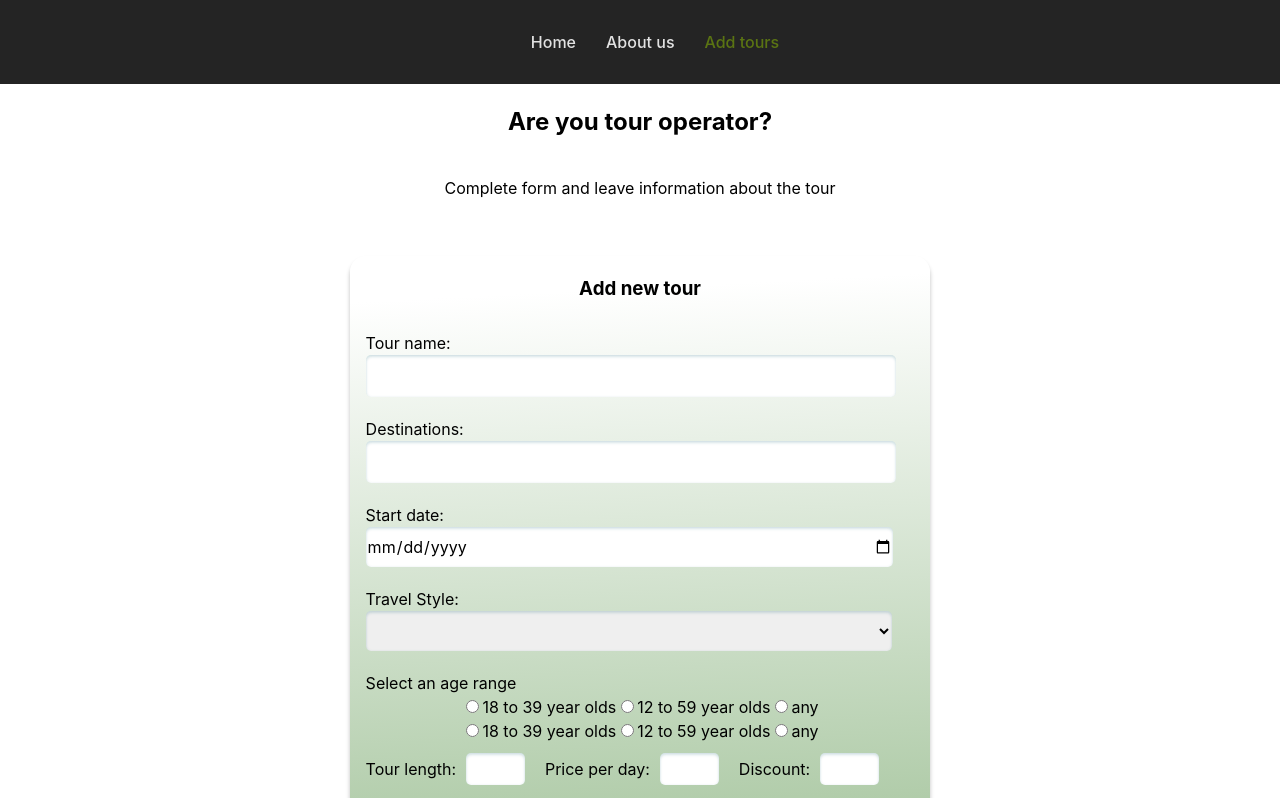
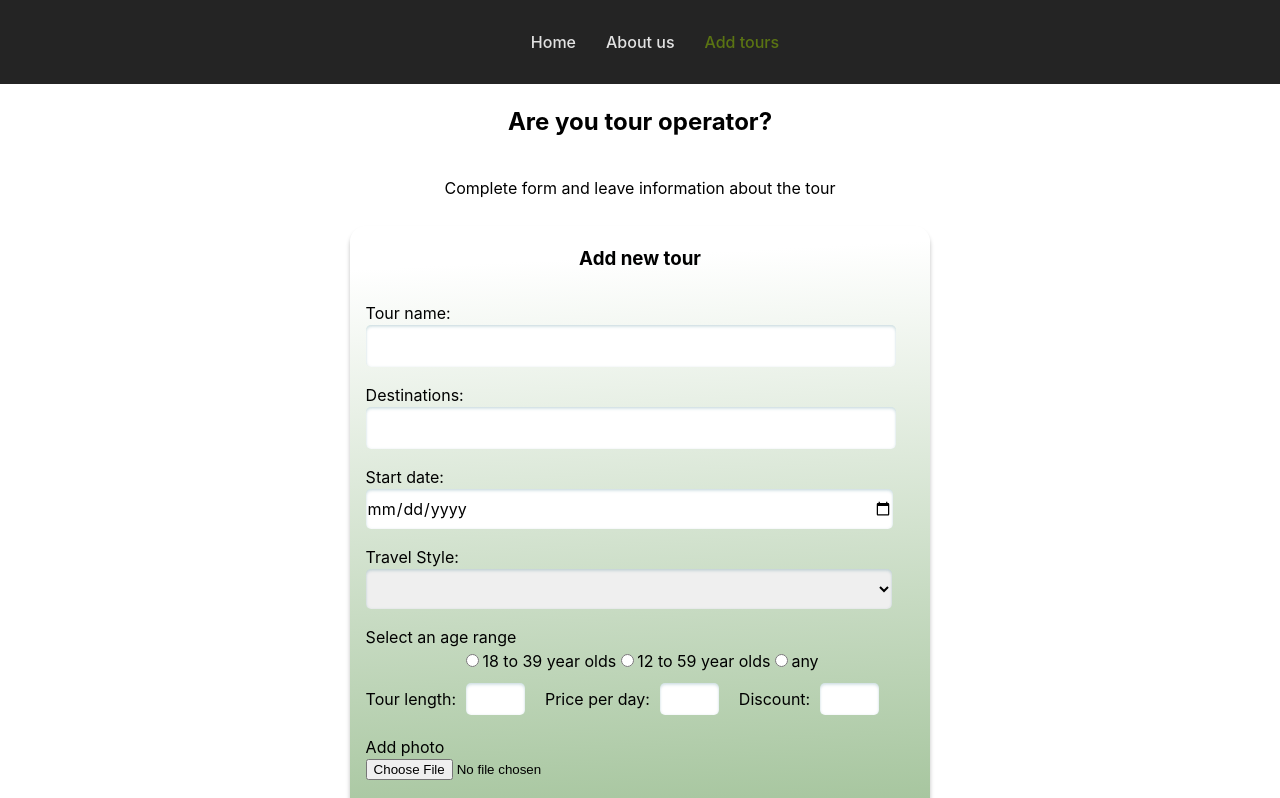
Before and after one commit to ElizabethT7/React-RSSchool, a React (Vite) app in the folder components/: page /tours in a window 1280 px wide. Shown: the top 798 px of the page. Built offline with nearby package versions, Linux system fonts and the light colour scheme.

Commit message:
refactor: add fornValue interfase

```diff
--- a/components/src/components/Form/Form.module.css
+++ b/components/src/components/Form/Form.module.css
@@ -22,7 +22,7 @@ label {
   font-weight: 400;
   font-size: 16px;
   line-height: 20px;
-  margin-bottom: 20px;
+  margin-bottom: 16px;
 }
 
 .check {
--- a/components/src/components/Form/Form.tsx
+++ b/components/src/components/Form/Form.tsx
@@ -1,41 +1,41 @@
 import React, { Component } from 'react';
 import styles from './Form.module.css';
-import { FormProps, StateInterface } from './types';
-import RadioButtons from './RadioButtons';
+import { FormProps, FormValueInterface, StateInterface } from './types';
+//import RadioButtons from './RadioButtons';
 
-class Form /*<FormValueInterface>*/ extends Component<FormProps, StateInterface> {
-  //object: FormValueInterface;
-  tourName: React.RefObject<HTMLInputElement>;
-  startDate: React.RefObject<HTMLInputElement>;
-  travelStyle: React.RefObject<HTMLSelectElement>;
-  age: React.RefObject<HTMLSelectElement>;
-  img: React.RefObject<HTMLInputElement>;
-  imgUrl!: string;
+class Form extends Component<FormProps, StateInterface> {
+  object: FormValueInterface;
   file!: Blob;
-  destinations: React.RefObject<HTMLInputElement>;
-  tourLength: React.RefObject<HTMLInputElement>;
-  pricePerDay: React.RefObject<HTMLInputElement>;
-  discount: React.RefObject<HTMLInputElement>;
   checked!: string;
-  agree: React.RefObject<HTMLInputElement>;
   constructor(props: FormProps) {
     super(props);
     this.state = {
       selectedOption: '',
       imagePreviewUrl: '',
     };
+    this.object = {
+      tourName: React.createRef(),
+      startDate: React.createRef(),
+      travelStyle: React.createRef(),
+      age: React.createRef(),
+      img: React.createRef(),
+      destinations: React.createRef(),
+      tourLength: React.createRef(),
+      pricePerDay: React.createRef(),
+      discount: React.createRef(),
+      agree: React.createRef(),
+      imgUrl: '',
+    };
     this.handleSubmit = this.handleSubmit.bind(this);
     this.onChangeValue = this.onChangeValue.bind(this);
-    this.tourName = React.createRef();
-    this.startDate = React.createRef();
-    this.travelStyle = React.createRef();
-    this.age = React.createRef();
-    this.img = React.createRef();
-    this.destinations = React.createRef();
-    this.tourLength = React.createRef();
-    this.pricePerDay = React.createRef();
-    this.discount = React.createRef();
-    this.agree = React.createRef();
+    //this.onChange = this.onChange.bind(this);
+    /*for (let key in this.object) {
+      [key] = React.createRef();
+    }*/
+    /*Object.keys(this.object).map((element: any) => {
+      element = React.createRef();
+      console.log(element);
+    });*/
   }
 
   onChangeValue(e: React.FormEvent) {
@@ -44,17 +44,17 @@ class Form /*<FormValueInterface>*/ extends Component<FormProps, StateInterface>
     });
   }
 
-  onChange(value: string) {
+  /*onChange(value: string) {
     this.checked = value;
     return this.checked;
-  }
+  }*/
 
   handleImageChange(e: React.BaseSyntheticEvent<HTMLInputElement> | React.FormEvent) {
     e.preventDefault();
     const reader = new FileReader();
     this.file = e.target.files[0];
     reader.onloadend = () => {
-      this.imgUrl = reader.result as string;
+      this.object.imgUrl = reader.result as string;
     };
     reader.readAsDataURL(this.file);
   }
@@ -62,20 +62,21 @@ class Form /*<FormValueInterface>*/ extends Component<FormProps, StateInterface>
   handleSubmit(event: React.FormEvent) {
     event.preventDefault();
     console.log(this.checked);
-    if ((this.tourName.current as HTMLInputElement).value.length < 3) {
+    //console.log(this.onChange);
+    if ((this.object.tourName.current as HTMLInputElement).value.length < 3) {
       alert('Tour name mast be more then 3 symbols;');
       return;
     } else {
-      const days = +(this.tourLength.current as HTMLInputElement).value;
-      const dayPrice = +(this.pricePerDay.current as HTMLInputElement).value;
-      const discount = +(this.discount.current as HTMLInputElement).value;
+      const days = +(this.object.tourLength.current as HTMLInputElement).value;
+      const dayPrice = +(this.object.pricePerDay.current as HTMLInputElement).value;
+      const discount = +(this.object.discount.current as HTMLInputElement).value;
       this.props.onSubmit({
-        title: (this.tourName.current as HTMLInputElement).value,
-        startDate: (this.startDate.current as HTMLInputElement).value,
-        description: (this.travelStyle.current as HTMLSelectElement).value,
-        destinations: (this.destinations.current as HTMLInputElement).value,
+        title: (this.object.tourName.current as HTMLInputElement).value,
+        startDate: (this.object.startDate.current as HTMLInputElement).value,
+        description: (this.object.travelStyle.current as HTMLSelectElement).value,
+        destinations: (this.object.destinations.current as HTMLInputElement).value,
         age: this.state.selectedOption,
-        image: this.imgUrl,
+        image: this.object.imgUrl,
         price: `${dayPrice * days}`,
         discountPercentage: discount,
         discountPrice: `${(dayPrice * days * (100 - discount)) / 100}`,
@@ -84,15 +85,15 @@ class Form /*<FormValueInterface>*/ extends Component<FormProps, StateInterface>
         tourLength: days,
       });
       alert('The data has been saved');
-      (this.tourName.current as HTMLInputElement).value = '';
-      (this.startDate.current as HTMLInputElement).value = '';
-      (this.travelStyle.current as HTMLSelectElement).value = '';
-      (this.tourLength.current as HTMLInputElement).value = '';
-      (this.pricePerDay.current as HTMLInputElement).value = '';
-      (this.discount.current as HTMLInputElement).value = '';
-      (this.destinations.current as HTMLInputElement).value = '';
-      (this.agree.current as HTMLInputElement).checked = false;
-      this.imgUrl = '';
+      (this.object.tourName.current as HTMLInputElement).value = '';
+      (this.object.startDate.current as HTMLInputElement).value = '';
+      (this.object.travelStyle.current as HTMLSelectElement).value = '';
+      (this.object.tourLength.current as HTMLInputElement).value = '';
+      (this.object.pricePerDay.current as HTMLInputElement).value = '';
+      (this.object.discount.current as HTMLInputElement).value = '';
+      (this.object.destinations.current as HTMLInputElement).value = '';
+      (this.object.agree.current as HTMLInputElement).checked = false;
+      this.object.imgUrl = '';
       this.setState({
         selectedOption: '',
       });
@@ -108,7 +109,7 @@ class Form /*<FormValueInterface>*/ extends Component<FormProps, StateInterface>
           type="text"
           defaultValue=""
           name="tourName"
-          ref={this.tourName}
+          ref={this.object.tourName}
         />
         <label htmlFor="destinations">Destinations:</label>
         <input
@@ -116,14 +117,14 @@ class Form /*<FormValueInterface>*/ extends Component<FormProps, StateInterface>
           type="text"
           defaultValue=""
           name="destinations"
-          ref={this.destinations}
+          ref={this.object.destinations}
         />
         <label htmlFor="startDate">Start date:</label>
         <input
           className={styles.form__item}
           type="date"
           name="startDate"
-          ref={this.startDate}
+          ref={this.object.startDate}
           defaultValue=""
         />
         <label htmlFor="travelStyle">Travel Style:</label>
@@ -131,7 +132,7 @@ class Form /*<FormValueInterface>*/ extends Component<FormProps, StateInterface>
           className={styles.form__item}
           defaultValue=""
           name="travelStyle"
-          ref={this.travelStyle}
+          ref={this.object.travelStyle}
         >
           <option value="" disabled></option>
           <option value="Active Adventure">Active Adventure</option>
@@ -165,7 +166,7 @@ class Form /*<FormValueInterface>*/ extends Component<FormProps, StateInterface>
           />
           any
         </div>
-        <RadioButtons onChange={this.onChange} />
+
         <div className={styles.price}>
           <label htmlFor="tourLength" className={styles.price__label}>
             Tour length:
@@ -174,7 +175,7 @@ class Form /*<FormValueInterface>*/ extends Component<FormProps, StateInterface>
               type="number"
               defaultValue=""
               name="tourLength"
-              ref={this.tourLength}
+              ref={this.object.tourLength}
             />
           </label>
           <label htmlFor="perDay" className={styles.price__label}>
@@ -184,7 +185,7 @@ class Form /*<FormValueInterface>*/ extends Component<FormProps, StateInterface>
               type="number"
               defaultValue=""
               name="perDay"
-              ref={this.pricePerDay}
+              ref={this.object.pricePerDay}
             />
           </label>
           <label htmlFor="discount" className={styles.price__label}>
@@ -194,18 +195,18 @@ class Form /*<FormValueInterface>*/ extends Component<FormProps, StateInterface>
               type="number"
               defaultValue=""
               name="discount"
-              ref={this.discount}
+              ref={this.object.discount}
             />
           </label>
         </div>
         <label>Add photo</label>
-        <input type="file" ref={this.img} onChange={(e) => this.handleImageChange(e)} />
+        <input type="file" ref={this.object.img} onChange={(e) => this.handleImageChange(e)} />
         <label htmlFor="agree">
           I agree with the rules of the site:
           <input
             className={styles.check}
             type="checkbox"
-            ref={this.agree}
+            ref={this.object.agree}
             defaultChecked={false}
             required
           />
@@ -217,3 +218,5 @@ class Form /*<FormValueInterface>*/ extends Component<FormProps, StateInterface>
 }
 
 export default Form;
+
+//<RadioButtons onChange={this.onChange} />
--- a/components/src/pages/ToursPage/ToursPage.module.css
+++ b/components/src/pages/ToursPage/ToursPage.module.css
@@ -12,7 +12,7 @@
   align-self: center;
   justify-content: center;
   align-items: center;
-  margin: 40px 0 20px 0;
+  margin: 10px 0 20px 0;
   padding: 0 10px;
   max-width: 560px;
   background: linear-gradient(177.09deg, #FFFFFF 6.15%, #216f0d 202.69%);
--- a/components/src/pages/ToursPage/ToursPage.tsx
+++ b/components/src/pages/ToursPage/ToursPage.tsx
@@ -4,8 +4,8 @@ import { FormFieldsProps } from 'components/Form/types';
 import styles from './ToursPage.module.css';
 import Card from '../../components/Card/Card';
 
-class ToursPage extends Component<FormFieldsProps, { cards: FormFieldsProps[] }> {
-  constructor(props: FormFieldsProps) {
+class ToursPage extends Component<Record<string, never>, { cards: FormFieldsProps[] }> {
+  constructor(props: Record<string, never>) {
     super(props);
     this.state = {
       cards: [],
```
Also changed, not shown: components/src/components/Form/types.ts (+8 -0 lines).
